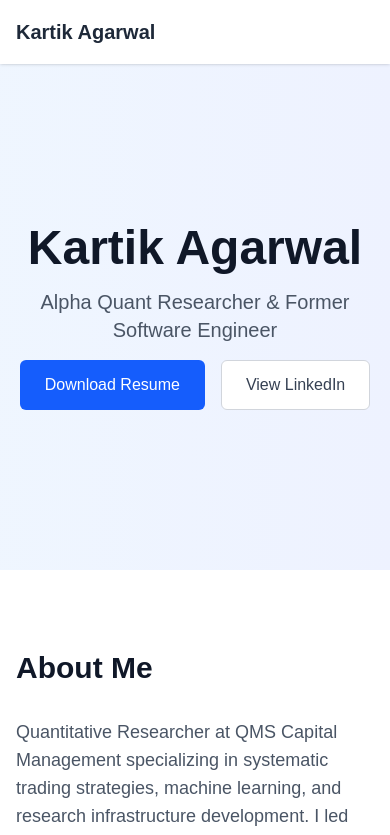
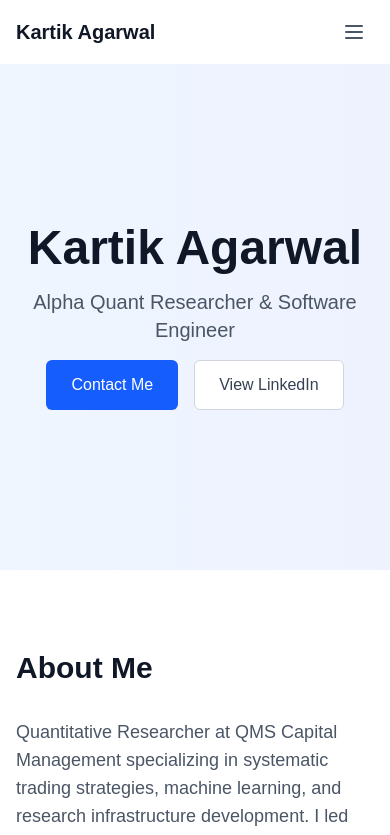
Before and after one commit to kartikagarwal777/portfolio-website, a Next.js app: page / in a window 390 px wide. Shown: the top 835 px of the page. Built offline with nearby package versions, Linux system fonts and the light colour scheme.

Commit message:
Add interactive features: mobile menu, scroll to top, animations

```diff
--- a/src/app/page.tsx
+++ b/src/app/page.tsx
@@ -1,32 +1,35 @@
+'use client';
+
 import Header from '@/components/Header'
 import About from '@/components/About'
 import Experience from '@/components/Experience'
 import Education from '@/components/Education'
 import Projects from '@/components/Projects'
+import ScrollToTop from '@/components/ScrollToTop'
 
 export default function Home() {
   return (
     <main className="min-h-screen bg-white">
       <Header />
+      <ScrollToTop />
       <div className="pt-16">
         {/* Hero Section */}
         <section className="h-[60vh] min-h-[500px] flex items-center justify-center bg-gradient-to-r from-blue-50 to-indigo-50">
           <div className="text-center space-y-4">
-            <h1 className="text-5xl font-bold text-gray-900">Kartik Agarwal</h1>
-            <p className="text-xl text-gray-600">Alpha Quant Researcher & Former Software Engineer</p>
-            <div className="flex justify-center space-x-4">
+            <h1 className="text-5xl font-bold text-gray-900 animate-fade-in">Kartik Agarwal</h1>
+            <p className="text-xl text-gray-600 animate-fade-in-delay">Alpha Quant Researcher & Software Engineer</p>
+            <div className="flex justify-center space-x-4 animate-fade-in-delay-2">
               <a
-                href="/Agarwal_Kartik.pdf"
-                download="Agarwal_Kartik.pdf"
-                className="inline-flex items-center px-6 py-3 border border-transparent text-base font-medium rounded-md text-white bg-blue-600 hover:bg-blue-700"
+                href="mailto:kartikagarwal777@gmail.com"
+                className="inline-flex items-center px-6 py-3 border border-transparent text-base font-medium rounded-md text-white bg-blue-600 hover:bg-blue-700 hover:scale-105 transition-all"
               >
-                Download Resume
+                Contact Me
               </a>
               <a
                 href="https://www.linkedin.com/in/kartik-agarwal/"
                 target="_blank"
                 rel="noopener noreferrer"
-                className="inline-flex items-center px-6 py-3 border border-gray-300 text-base font-medium rounded-md text-gray-700 bg-white hover:bg-gray-50"
+                className="inline-flex items-center px-6 py-3 border border-gray-300 text-base font-medium rounded-md text-gray-700 bg-white hover:bg-gray-50 hover:scale-105 transition-all"
               >
                 View LinkedIn
               </a>
--- a/src/components/Header.tsx
+++ b/src/components/Header.tsx
@@ -1,27 +1,79 @@
+'use client';
+
 import Link from 'next/link';
+import { useEffect, useState } from 'react';
+import MobileMenu from './MobileMenu';
 
 const Header = () => {
+  const [isScrolled, setIsScrolled] = useState(false);
+
+  useEffect(() => {
+    const handleScroll = () => {
+      setIsScrolled(window.scrollY > 10);
+    };
+
+    window.addEventListener('scroll', handleScroll);
+    return () => window.removeEventListener('scroll', handleScroll);
+  }, []);
+
   return (
-    <header className="fixed top-0 w-full bg-white/80 backdrop-blur-sm z-50 shadow-sm">
+    <header
+      className={`fixed top-0 w-full z-50 transition-all duration-300 ${
+        isScrolled
+          ? 'bg-white/90 backdrop-blur-sm shadow-md'
+          : 'bg-transparent'
+      }`}
+    >
       <nav className="max-w-6xl mx-auto px-4 sm:px-6 lg:px-8">
         <div className="flex justify-between h-16 items-center">
-          <Link href="/" className="text-xl font-bold text-gray-800">
+          <Link
+            href="/"
+            className={`text-xl font-bold transition-colors duration-300 ${
+              isScrolled ? 'text-gray-800' : 'text-gray-900'
+            }`}
+          >
             Kartik Agarwal
           </Link>
           <div className="hidden sm:flex items-center space-x-8">
-            <Link href="#about" className="text-gray-600 hover:text-gray-900">About</Link>
-            <Link href="#experience" className="text-gray-600 hover:text-gray-900">Experience</Link>
-            <Link href="#education" className="text-gray-600 hover:text-gray-900">Education</Link>
-            <Link href="#projects" className="text-gray-600 hover:text-gray-900">Projects</Link>
-            <Link href="#contact" className="text-gray-600 hover:text-gray-900">Contact</Link>
+            <Link
+              href="#about"
+              className="text-gray-600 hover:text-gray-900 transition-colors"
+            >
+              About
+            </Link>
+            <Link
+              href="#experience"
+              className="text-gray-600 hover:text-gray-900 transition-colors"
+            >
+              Experience
+            </Link>
+            <Link
+              href="#education"
+              className="text-gray-600 hover:text-gray-900 transition-colors"
+            >
+              Education
+            </Link>
+            <Link
+              href="#projects"
+              className="text-gray-600 hover:text-gray-900 transition-colors"
+            >
+              Projects
+            </Link>
+            <Link
+              href="#contact"
+              className="text-gray-600 hover:text-gray-900 transition-colors"
+            >
+              Contact
+            </Link>
             <a
-              href="/Agarwal_Kartik.pdf"
+              href="/resume.pdf"
               download="Agarwal_Kartik.pdf"
-              className="inline-flex items-center px-4 py-2 border border-transparent text-sm font-medium rounded-md text-white bg-blue-600 hover:bg-blue-700 transition-colors"
+              className="inline-flex items-center px-4 py-2 border border-transparent text-sm font-medium rounded-md text-white bg-blue-600 hover:bg-blue-700 transition-all hover:scale-105"
             >
               Download Resume
             </a>
           </div>
+          <MobileMenu />
         </div>
       </nav>
     </header>
--- /dev/null
+++ b/src/components/MobileMenu.tsx
@@ -0,0 +1,90 @@
+'use client';
+
+import { useState } from 'react';
+import Link from 'next/link';
+
+const MobileMenu = () => {
+  const [isOpen, setIsOpen] = useState(false);
+
+  const toggleMenu = () => {
+    setIsOpen(!isOpen);
+  };
+
+  const menuItems = [
+    { href: '#about', text: 'About' },
+    { href: '#experience', text: 'Experience' },
+    { href: '#education', text: 'Education' },
+    { href: '#projects', text: 'Projects' },
+    { href: '#contact', text: 'Contact' },
+  ];
+
+  return (
+    <div className="sm:hidden">
+      <button
+        onClick={toggleMenu}
+        className="p-2 text-gray-600 hover:text-gray-900"
+        aria-label="Toggle menu"
+      >
+        <svg
+          className="w-6 h-6"
+          fill="none"
+          stroke="currentColor"
+          viewBox="0 0 24 24"
+        >
+          {isOpen ? (
+            <path
+              strokeLinecap="round"
+              strokeLinejoin="round"
+              strokeWidth={2}
+              d="M6 18L18 6M6 6l12 12"
+            />
+          ) : (
+            <path
+              strokeLinecap="round"
+              strokeLinejoin="round"
+              strokeWidth={2}
+              d="M4 6h16M4 12h16M4 18h16"
+            />
+          )}
+        </svg>
+      </button>
+
+      <div
+        className={`fixed inset-0 bg-gray-800 bg-opacity-50 transition-opacity duration-300 ${
+          isOpen ? 'opacity-100' : 'opacity-0 pointer-events-none'
+        }`}
+        onClick={toggleMenu}
+      >
+        <div
+          className={`fixed inset-y-0 right-0 w-64 bg-white shadow-xl transform transition-transform duration-300 ease-in-out ${
+            isOpen ? 'translate-x-0' : 'translate-x-full'
+          }`}
+          onClick={(e) => e.stopPropagation()}
+        >
+          <div className="p-6 space-y-4">
+            {menuItems.map((item) => (
+              <Link
+                key={item.href}
+                href={item.href}
+                className="block py-2 text-gray-600 hover:text-gray-900"
+                onClick={toggleMenu}
+              >
+                {item.text}
+              </Link>
+            ))}
+            <a
+              href="/resume.pdf"
+              download="Agarwal_Kartik.pdf"
+              className="block py-2 text-blue-600 hover:text-blue-800"
+              onClick={toggleMenu}
+            >
+              Download Resume
+            </a>
+          </div>
+        </div>
+      </div>
+    </div>
+  );
+};
+
+export default MobileMenu;
--- /dev/null
+++ b/src/components/ScrollToTop.tsx
@@ -0,0 +1,53 @@
+'use client';
+
+import { useState, useEffect } from 'react';
+
+const ScrollToTop = () => {
+  const [isVisible, setIsVisible] = useState(false);
+
+  useEffect(() => {
+    const toggleVisibility = () => {
+      if (window.pageYOffset > 300) {
+        setIsVisible(true);
+      } else {
+        setIsVisible(false);
+      }
+    };
+
+    window.addEventListener('scroll', toggleVisibility);
+    return () => window.removeEventListener('scroll', toggleVisibility);
+  }, []);
+
+  const scrollToTop = () => {
+    window.scrollTo({
+      top: 0,
+      behavior: 'smooth',
+    });
+  };
+
+  return (
+    <button
+      onClick={scrollToTop}
+      className={`fixed bottom-4 right-4 bg-blue-600 text-white p-3 rounded-full shadow-lg transition-all duration-300 hover:bg-blue-700 hover:scale-110 ${
+        isVisible ? 'opacity-100 translate-y-0' : 'opacity-0 translate-y-10'
+      }`}
+      aria-label="Scroll to top"
+    >
+      <svg
+        className="w-6 h-6"
+        fill="none"
+        stroke="currentColor"
+        viewBox="0 0 24 24"
+      >
+        <path
+          strokeLinecap="round"
+          strokeLinejoin="round"
+          strokeWidth={2}
+          d="M5 10l7-7m0 0l7 7m-7-7v18"
+        />
+      </svg>
+    </button>
+  );
+};
+
+export default ScrollToTop;
--- /dev/null
+++ b/tailwind.config.js
@@ -0,0 +1,24 @@
+/** @type {import('tailwindcss').Config} */
+module.exports = {
+  content: [
+    './src/pages/**/*.{js,ts,jsx,tsx,mdx}',
+    './src/components/**/*.{js,ts,jsx,tsx,mdx}',
+    './src/app/**/*.{js,ts,jsx,tsx,mdx}',
+  ],
+  theme: {
+    extend: {
+      animation: {
+        'fade-in': 'fadeIn 0.5s ease-in',
+        'fade-in-delay': 'fadeIn 0.5s ease-in 0.2s forwards',
+        'fade-in-delay-2': 'fadeIn 0.5s ease-in 0.4s forwards',
+      },
+      keyframes: {
+        fadeIn: {
+          '0%': { opacity: '0', transform: 'translateY(10px)' },
+          '100%': { opacity: '1', transform: 'translateY(0)' }
+        }
+      },
+    },
+  },
+  plugins: [],
+}
```
